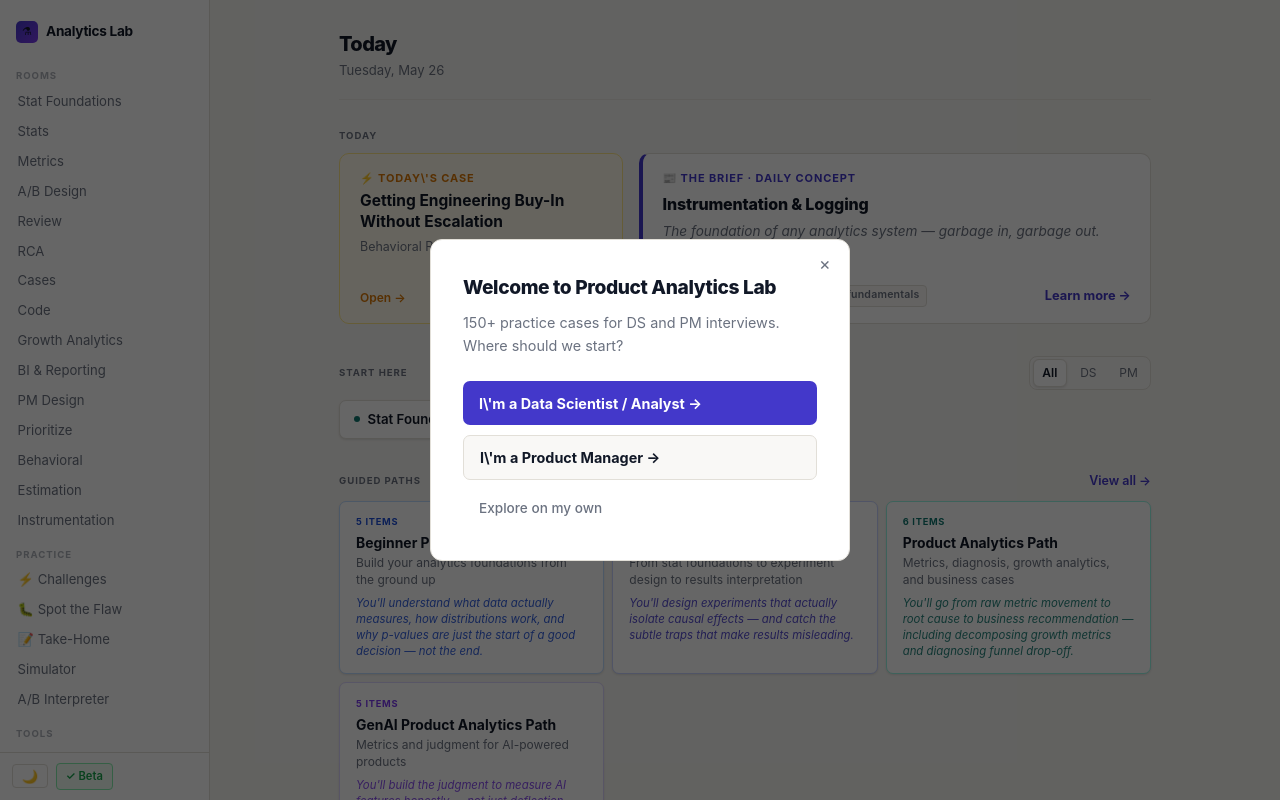
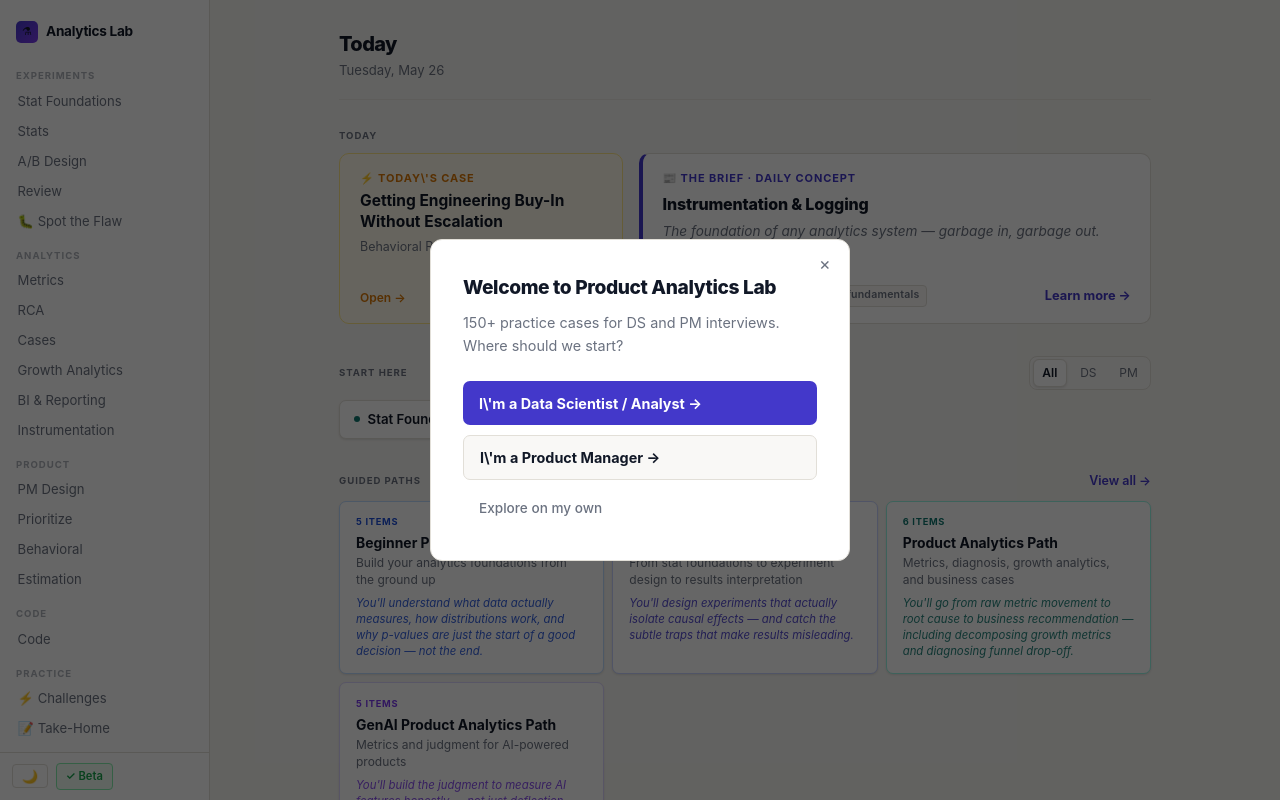
Before and after one commit to SidharthKriplani/experimentation-systems-lab, a React (Vite) app: page / in a window 1280 px wide. Shown: the top 800 px of the page. Built offline with nearby package versions, Linux system fonts and the light colour scheme; no server answers.

Commit message:
Nav: reorganize sidebar into EXPERIMENTS / ANALYTICS / PRODUCT / CODE domain groups

```diff
--- a/src/components/layout/Sidebar.jsx
+++ b/src/components/layout/Sidebar.jsx
@@ -1,30 +1,45 @@
 export function Sidebar({ currentPage, onNavigate, unlockedStatus, theme, onToggleTheme, isOpen, onClose }) {
   const navGroups = [
     {
-      label: 'ROOMS',
+      label: 'EXPERIMENTS',
       items: [
         { id: 'stat-foundations', label: 'Stat Foundations' },
         { id: 'stats', label: 'Stats' },
-        { id: 'metrics', label: 'Metrics' },
         { id: 'design', label: 'A/B Design' },
         { id: 'browser', label: 'Review' },
+        { id: 'spot-the-flaw', label: '🐛 Spot the Flaw' },
+      ],
+    },
+    {
+      label: 'ANALYTICS',
+      items: [
+        { id: 'metrics', label: 'Metrics' },
         { id: 'rca', label: 'RCA' },
         { id: 'cases', label: 'Cases' },
-        { id: 'code', label: 'Code' },
         { id: 'growth-analytics', label: 'Growth Analytics' },
         { id: 'bi', label: 'BI & Reporting' },
+        { id: 'instrumentation', label: 'Instrumentation' },
+      ],
+    },
+    {
+      label: 'PRODUCT',
+      items: [
         { id: 'product-design', label: 'PM Design' },
         { id: 'prioritization', label: 'Prioritize' },
         { id: 'behavioral', label: 'Behavioral' },
         { id: 'estimation', label: 'Estimation' },
-        { id: 'instrumentation', label: 'Instrumentation' },
+      ],
+    },
+    {
+      label: 'CODE',
+      items: [
+        { id: 'code', label: 'Code' },
       ],
     },
     {
       label: 'PRACTICE',
       items: [
         { id: 'challenges', label: '⚡ Challenges' },
-        { id: 'spot-the-flaw', label: '🐛 Spot the Flaw' },
         { id: 'take-home', label: '📝 Take-Home' },
         { id: 'simulator', label: 'Simulator' },
         { id: 'ab-interpreter', label: 'A/B Interpreter' },
```
